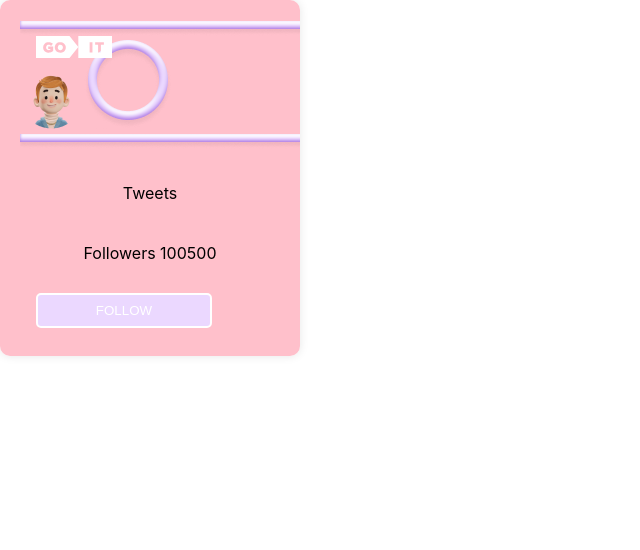
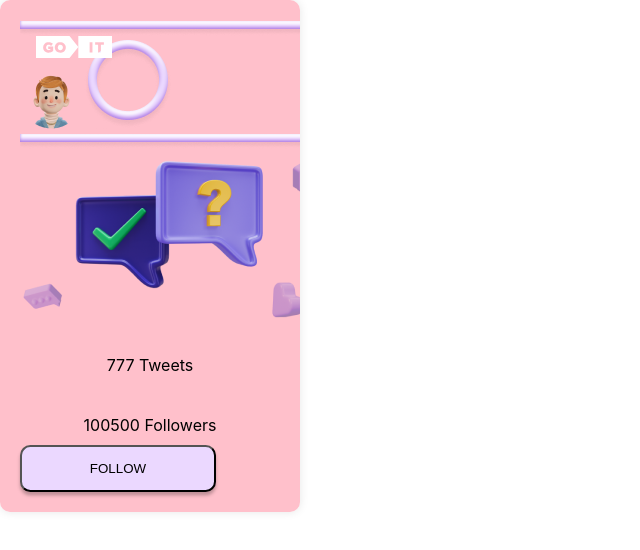
Before and after one commit to Konurbaeva/goit-test-challenge, a React (Create React App) app: page / in a window 1280 px wide. Shown: the top 550 px of the page, without its empty margins (0-640 px from the left). Built offline with nearby package versions, Linux system fonts and the light colour scheme.

Commit message:
adding img with questions

```diff
--- a/src/components/Card.jsx
+++ b/src/components/Card.jsx
@@ -6,6 +6,7 @@ import '../Card.css';
 const boyImg = require('../assets/Hansel.png');
 const rectangle = require('../assets/Rectangle.png');
 const ellipse = require('../assets/Ellipse.png');
+const questions = require('../assets/picture-with-questions.png');
 
 const CardWrapper = styled.div`
   width: 300px;
@@ -26,21 +27,37 @@ const CardParagraph = styled.div`
   padding: 10px;
 `;
 
+// const Button = styled.button`
+//   padding: 0.5rem 0;
+//   margin: 0.5rem 1rem;
+//   width: 11rem;
+//   border: 2px solid white;
+//   display: block;
+//   margin-top: 20px;
+//   background-color: #f44336;
+//   color: #fff;
+//   text-align: center;
+//   border-radius: 5px;
+//   text-decoration: none;
+//   &:hover {
+//     background-color: #d32f2f;
+//   }
+// `;
+
 const Button = styled.button`
-  padding: 0.5rem 0;
-  margin: 0.5rem 1rem;
-  width: 11rem;
-  border: 2px solid white;
-  display: block;
-  margin-top: 20px;
-  background-color: #f44336;
-  color: #fff;
-  text-align: center;
-  border-radius: 5px;
-  text-decoration: none;
-  &:hover {
-    background-color: #d32f2f;
-  }
+display: flex;
+flex-direction: row;
+justify-content: center;
+align-items: center;
+padding: 14px 28px;
+gap: 6px;
+width: 196px;
+left: 92px;
+top: 374px;
+
+background: #EBD8FF;
+box-shadow: 0px 3.43693px 3.43693px rgba(0, 0, 0, 0.25);
+border-radius: 10.3108px;
 `;
 
 const Card = () => {
@@ -69,9 +86,11 @@ const Card = () => {
           <img src={boyImg} alt="logo" />
           <img src={ellipse} alt="logo" />
           <img src={rectangle} alt="logo" />
+          <img src={questions} alt="logo" />
+
         </div>
-        <CardParagraph>Tweets</CardParagraph>
-        <CardParagraph>Followers {followersCount}</CardParagraph>
+        <CardParagraph>777 Tweets</CardParagraph>
+        <CardParagraph>{followersCount} Followers</CardParagraph>
         <Button
           onClick={handleClick}
           style={{ backgroundColor: isFollowing ? '#5CD3A8' : '#EBD8FF' }}
```
